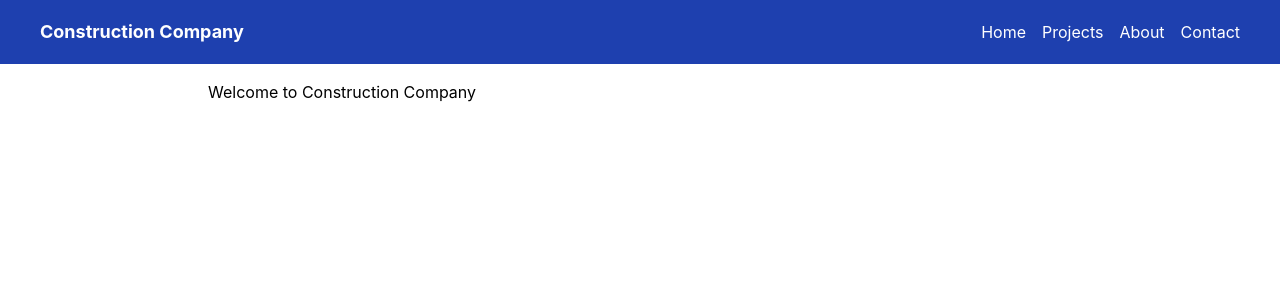
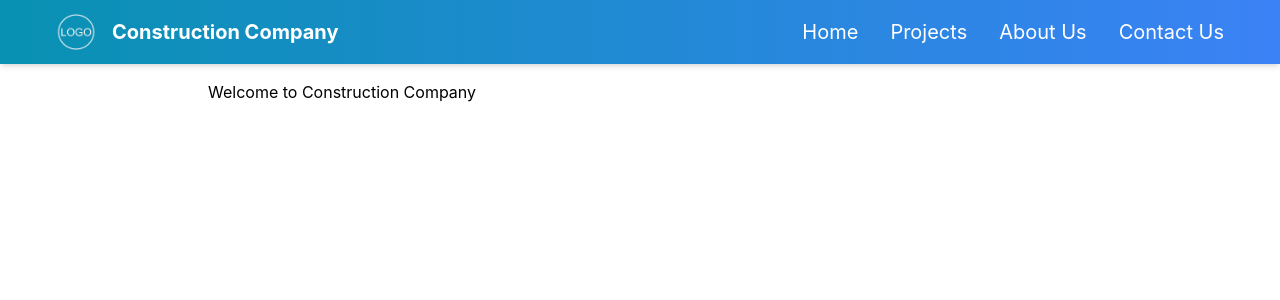
Before and after one commit to connorb0531/construction-website, a React (Create React App) app in the folder client/: page / in a window 1280 px wide. Shown: the top 300 px of the page. Built offline with nearby package versions, Linux system fonts and the light colour scheme.

Commit message:
Navbar css, project page loading text

```diff
--- a/client/package.json
+++ b/client/package.json
@@ -20,6 +20,8 @@
     "test": "react-scripts test",
     "eject": "react-scripts eject"
   },
+  "proxy": "http://localhost:5000",
+
   "eslintConfig": {
     "extends": [
       "react-app",
--- a/client/src/components/Navbar.js
+++ b/client/src/components/Navbar.js
@@ -4,19 +4,21 @@ import { Link } from 'react-router-dom';
 
 function Navbar() {
   return (
-    <nav className="bg-blue-800 text-white">
-      <div className="flex justify-between items-center h-16 px-4 sm:px-8 lg:px-10">
+    <nav className="sticky top-0 z-50 text-xl font-inter bg-gradient-to-r from-cyan-600 to-blue-500 bg-white shadow-md text-white">
+      <div className="flex justify-between items-center h-16 px-4 sm:px-8 lg:px-14">
         {/* Logo / Site Name */}
-        <div className="text-lg font-bold">
-          <Link to="/">Construction Company</Link>
-        </div>
+        <Link to="/" className="flex items-center gap-2 font-bold">
+          <img src="/img/logo_placeholder.png" className="w-10 h-10 object-contain" alt="Your Image" />
+          <p className="px-2">Construction Company</p>
+        </Link>
+
 
         {/* Nav Links */}
-        <div className="space-x-4">
+        <div className="space-x-8">
           <Link to="/" className="hover:text-gray-300">Home</Link>
           <Link to="/projects" className="hover:text-gray-300">Projects</Link>
-          <Link to="/about" className="hover:text-gray-300">About</Link>
-          <Link to="/contact" className="hover:text-gray-300">Contact</Link>
+          <Link to="/about" className="hover:text-gray-300">About Us</Link>
+          <Link to="/contact" className="hover:text-gray-300">Contact Us</Link>
         </div>
       </div>
     </nav>
--- a/client/src/components/ProjectCard.js
+++ b/client/src/components/ProjectCard.js
@@ -6,7 +6,7 @@ function ProjectCard({ project }) {
     <div style={{ border: "1px solid #ccc", padding: "1rem", margin: "1rem 0" }}>
       <h2>{project.title}</h2>
       <p>{project.description}</p>
-      {project.imageUrl && <img src={project.imageUrl || '/img/default_project.png'} style={{ width: "300px" }} />}
+      {project.imageUrl && <img src={project.imageUrl || '/img/default_project.png'} alt="" style={{ width: "300px" }} />}
     </div>
   );
 }
--- a/client/src/pages/ProjectsPage.js
+++ b/client/src/pages/ProjectsPage.js
@@ -1,27 +1,29 @@
-// client/src/pages/ProjectsPage.js
 import React, { useEffect, useState } from "react";
 import axios from "axios";
 import ProjectCard from "../components/ProjectCard";
 
-const PORT = process.env.PORT;
-
 function ProjectsPage() {
   const [projects, setProjects] = useState([]);
+  const [loading, setLoading] = useState(true);
 
   useEffect(() => {
-    axios.get(`http://localhost:${5000}/api/projects`)
+    axios.get("/api/projects")
       .then(response => {
         setProjects(response.data);
+        setLoading(false);
       })
       .catch(error => {
         console.error("Error fetching projects:", error);
+        setLoading(false);
       });
   }, []);
 
   return (
     <div>
-      {projects.length === 0 ? (
-        <p>No projects found.</p>
+      {loading ? (
+        <p>Loading projects...</p>   // Show while fetching
+      ) : projects.length === 0 ? (
+        <p>No projects found.</p>    // Show only if loading complete and empty
       ) : (
         projects.map(project => (
           <ProjectCard key={project._id} project={project} />
--- a/client/tailwind.config.js
+++ b/client/tailwind.config.js
@@ -4,7 +4,11 @@ module.exports = {
     "./src/**/*.{js,jsx,ts,tsx}"
   ],
   theme: {
-    extend: {},
+    extend: {
+      fontFamily: {
+        inter: ['Inter', 'sans-serif'],
+      }
+    },
   },
   plugins: [],
 }
```
Also changed, not shown: client/public/img/logo_placeholder.png (added).
